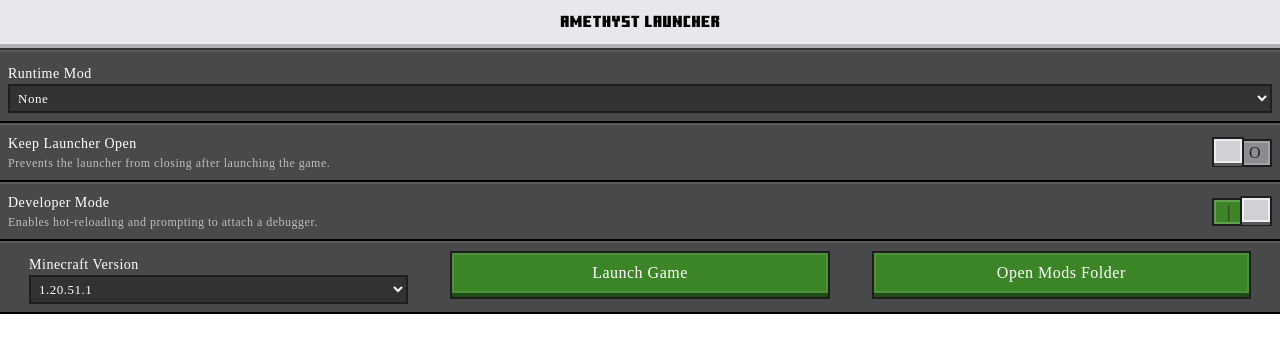
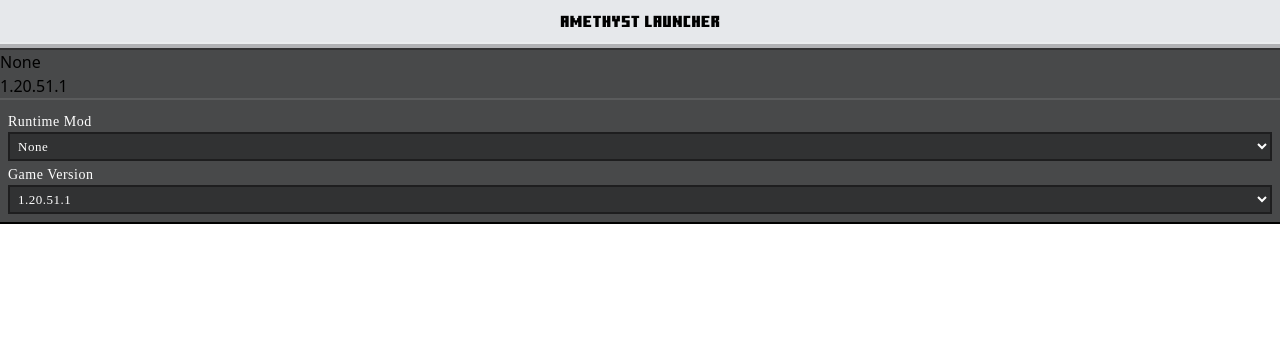
Before and after one commit to FrederoxDev/Amethyst, a React (Create React App) app in the folder AmethystLauncher/: page / in a window 1280 px wide. Shown: the top 352 px of the page. Built offline with nearby package versions, Linux system fonts and the light colour scheme; a web font is replaced by a local one.

Commit message:
State with dropdowns

```diff
--- a/AmethystLauncher/src/App.tsx
+++ b/AmethystLauncher/src/App.tsx
@@ -1,41 +1,42 @@
 import Title from './components/Title';
 import DividedSection from './components/DividedSection';
 import MainPanel from './components/MainPanel'
-import MinecraftButton from './components/MinecraftButton';
-import ToggleSection from './components/ToggleSection';
 import Dropdown from './components/Dropdown';
-import ButtonSection from './components/ButtonSection';
+import { useState } from 'react';
 
 export default function App() {
+  const [ runtimeMod, setRuntimeMod ] = useState("None");
+  const [ allRuntimeMods, setAllRuntimeMods ] = useState(["None", "AmethystRuntime@1.1.0"]);
+
+  const [ gameVersion, setGameVersion ] = useState("1.20.51.1");
+  const [ allSupportedVersions, setAllSupportedVersions ] = useState(["1.20.51.1"]);
+
   return (
     <div className='select-none'>
       <Title />
       <MainPanel>
+        <p>{runtimeMod}</p>
+        <p>{gameVersion}</p>
 
         <DividedSection>
+          {/* Runtime Mod Selector */}
           <Dropdown
             id="runtime-mod"
-            options={["None", "AmethystRuntime@1.1.0"]}
+            options={allRuntimeMods}
             labelText='Runtime Mod'
+            value={runtimeMod}
+            setValue={setRuntimeMod}
+          />
+
+          {/* Version Selector */}
+          <Dropdown
+            id="game-version"
+            options={allSupportedVersions}
+            labelText='Game Version'
+            value={gameVersion}
+            setValue={setGameVersion}
           />
         </DividedSection>
-
-        <ToggleSection
-          text='Keep Launcher Open'
-          subtext='Prevents the launcher from closing after launching the game.'
-          isCheckedByDefault={false}
-        />
-
-        <ToggleSection
-            text='Developer Mode'
-            subtext='Enables hot-reloading and prompting to attach a debugger.'
-            isCheckedByDefault={true}
-        />
-
-        <DividedSection>
-          <ButtonSection />
-        </DividedSection>
-
       </MainPanel>
     </div>
   )
--- a/AmethystLauncher/src/components/ButtonSection.tsx
+++ b/AmethystLauncher/src/components/ButtonSection.tsx
@@ -3,13 +3,13 @@
 
 export default function ButtonSection() {
     return <div className="flex justify-around">
-        <div className="w-[30%]">
+        {/* <div className="w-[30%]">
             <Dropdown
                 id="version"
                 labelText="Minecraft Version"
                 options={["1.20.51.1"]}
             />
-        </div>
+        </div> */}
         <div className="w-[30%]">
             <MinecraftButton text='Launch Game' />
         </div>
--- a/AmethystLauncher/src/components/Dropdown.tsx
+++ b/AmethystLauncher/src/components/Dropdown.tsx
@@ -1,13 +1,20 @@
 type DropdownProps = {
-    id: string,
-    labelText: string,
-    options: string[]
+    id: string;
+    labelText: string;
+    options: string[];
+    value: string;
+    setValue: React.Dispatch<React.SetStateAction<string>>
 }
 
-export default function Dropdown({ id, labelText, options }: DropdownProps) {
+export default function Dropdown({ id, labelText, options, value, setValue }: DropdownProps) {
+    const handleSelectChange = (event: React.ChangeEvent<HTMLSelectElement>) => {
+        const selectedValue = event.target.value;
+        setValue(selectedValue);
+    };
+
     return <div className="h-full">
         <label htmlFor={id} className="minecraft-seven text-white text-[14px]">{labelText}</label>
-        <select name={id} id={id}
+        <select name={id} id={id} onChange={handleSelectChange} value={value}
             className="box-border border-[2px] border-[#1E1E1F] bg-[#313233] padding-[4px] w-full
             text-white rounded-none minecraft-seven text-[13px] block p-[4px]"
         >
```
